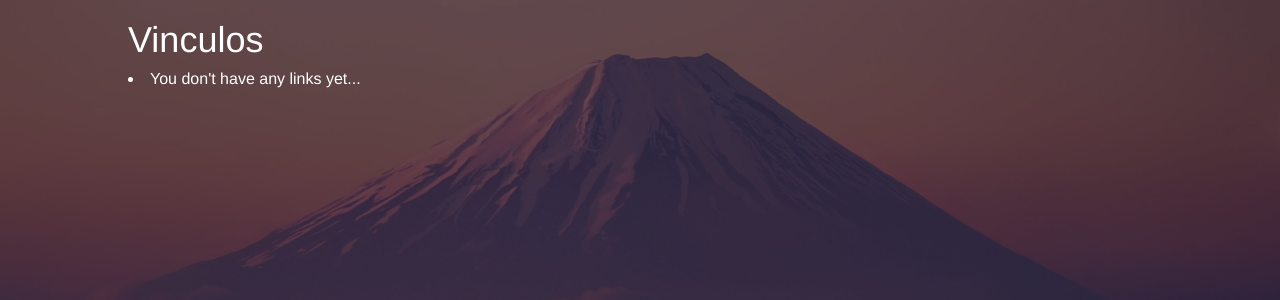
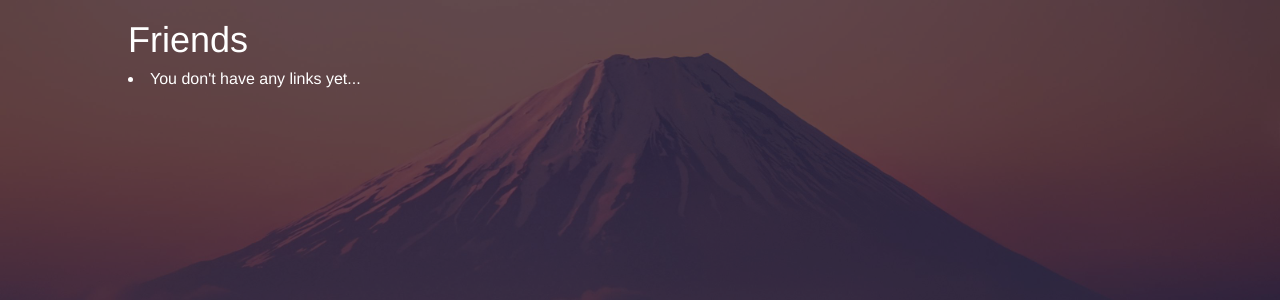
Before and after one commit to ingsoft-famaf/los-del-frente, a Django app: template Code/fotolink/User/templates/User/link_list.html in a window 1280 px wide. Shown: the part 90-390 px from the top of the page. Run offline with Django 3.2, Linux system fonts and the light colour scheme; the template is opened without the code that fills it, so the values that code supplies are empty; parts of the project's set-up code (start-up, migrations or seed data) failed here and were passed over; some libraries are stand-ins or nearby versions.

Commit message:
mas spanglish

```diff
--- a/Code/fotolink/User/templates/User/link_list.html
+++ b/Code/fotolink/User/templates/User/link_list.html
@@ -2,7 +2,7 @@
 {% block title %} Friends {% endblock %}
 
 {% block content %}
-<h1>Vinculos</h1>
+<h1>Friends</h1>
 
 {% for object in object_list %}
     <li>
```
